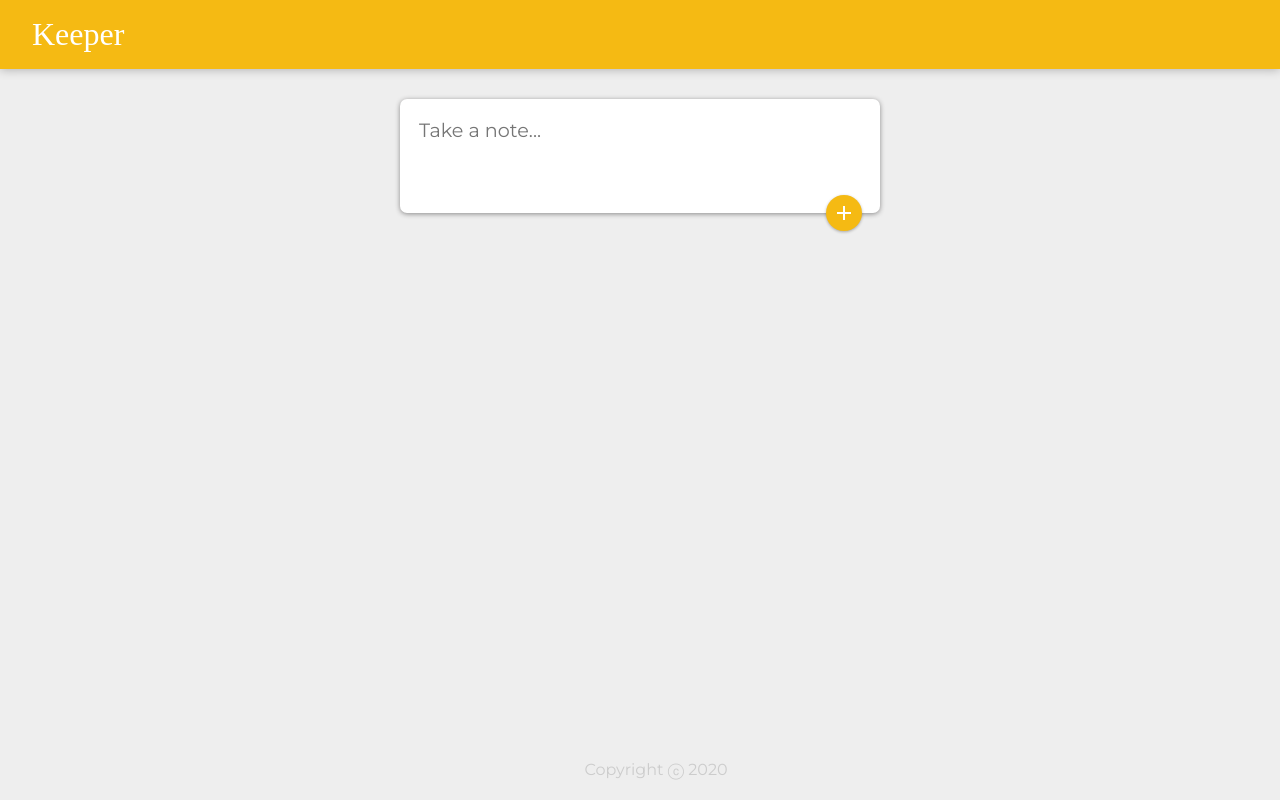
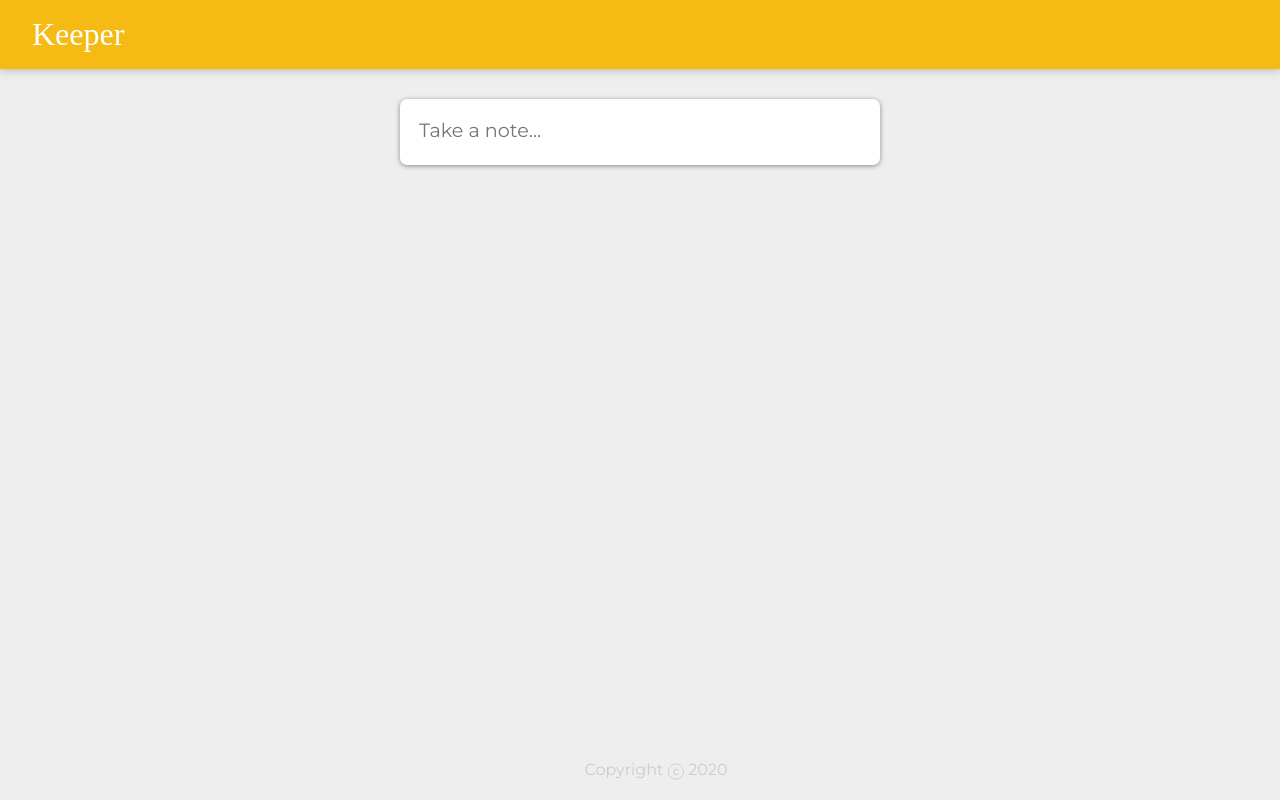
Before and after one commit to xaviguasch/keeper-app-redux-react, a React (Create React App) app: page / in a window 1280 px wide. Built offline with nearby package versions, Linux system fonts and the light colour scheme; a web font is replaced by a local one.

Commit message:
rendered conditionally row size and icon

```diff
--- a/src/components/CreateArea.jsx
+++ b/src/components/CreateArea.jsx
@@ -53,9 +53,9 @@ function CreateArea(props) {
                     onChange={handleChange}
                     value={note.content}
                     placeholder='Take a note...'
-                    rows='3'
+                    rows={isExpanded ? 3 : 1}
                 />
-                <Zoom in={true}>
+                <Zoom in={isExpanded}>
                     <Fab onClick={submitNote}>
                         <AddIcon />
                     </Fab>
```
